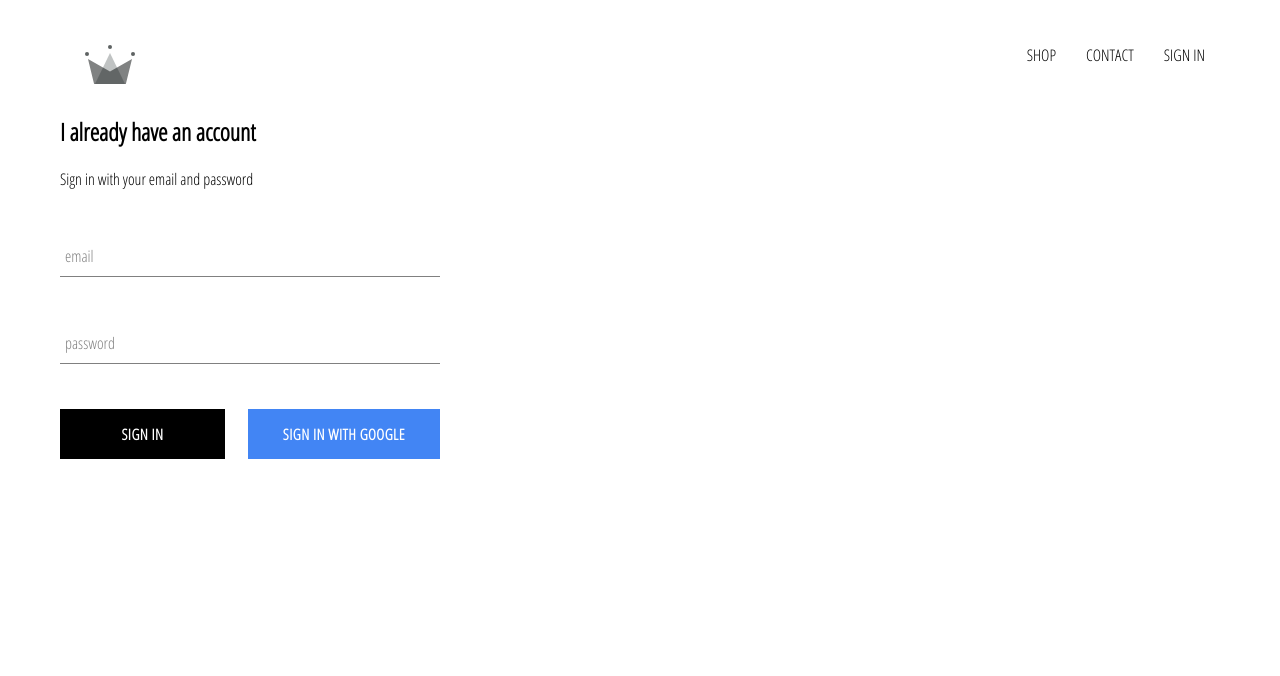
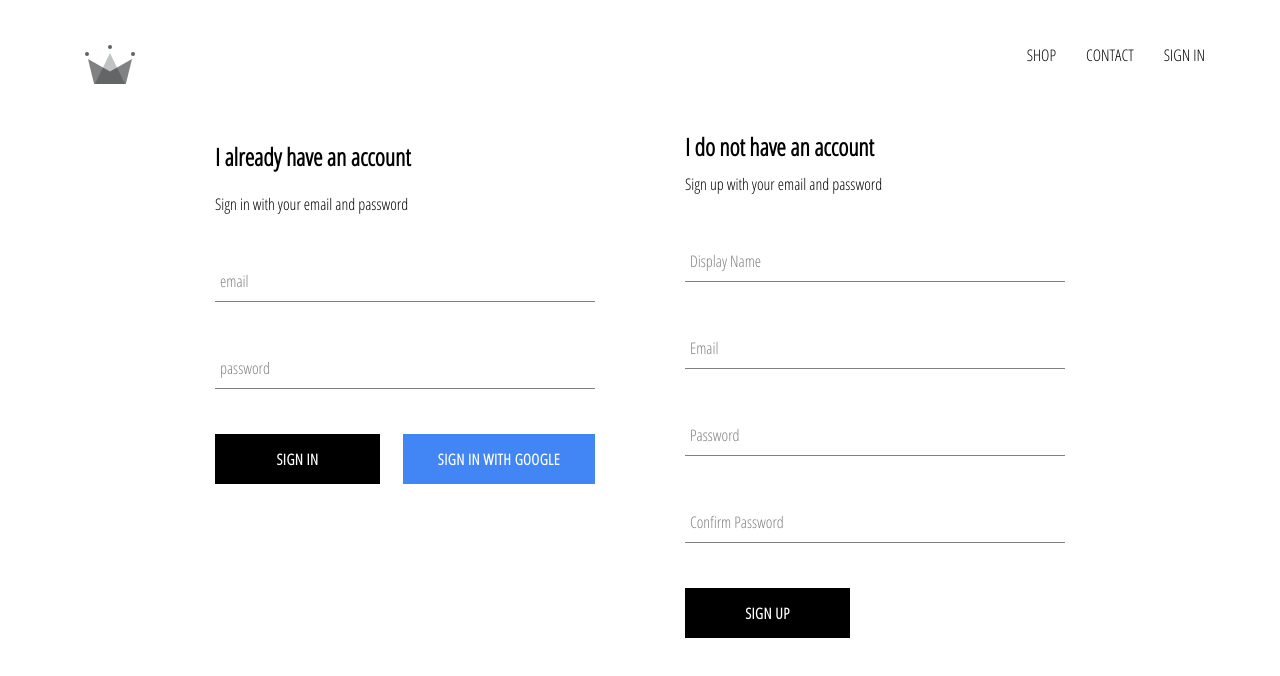
Before and after one commit to emilybruner/crown-clothing, a React (Create React App) app: page /signin in a window 1280 px wide. Shown: the top 676 px of the page. Built offline with nearby package versions, Linux system fonts and the light colour scheme; no server answers.

Commit message:
implemented firebase utils, included ability to store authenticated users into our firestore database

```diff
--- a/src/App.js
+++ b/src/App.js
@@ -31,9 +31,9 @@
             id: snapShot.id,
             ...snapShot.data()
           }
-        }, () => {
-          console.log(this.state)
-        })
+        });
+
+        console.log(this.state);
       });
 
     }
--- /dev/null
+++ b/src/components/sign-up/sign-up.component.jsx
@@ -0,0 +1,103 @@
+import React from 'react';
+
+import FormInput from '../form-input/form-input.component';
+import CustomButton from '../custom-button/custom-button.component';
+
+import {auth, createUserProfileDocument} from '../../firebase/firebase.utils';
+
+import './sign-up.styles.scss';
+import { returnStatement } from '@babel/types';
+
+class SignUp extends React.Component {
+    constructor() {
+        super();
+
+        this.state = {
+            displayName: '',
+            email: '',
+            password: '',
+            confirmPassword: ''
+        }
+    }
+
+    handleSubmit = async event => {
+        event.preventDefault();
+
+        const {displayName, email, password, confirmPassword} = this.state;
+
+        if(password !== confirmPassword) {
+            alert('passwords do not match');
+            return;
+        }
+
+        try {
+            const {user} = await auth.createUserWithEmailAndPassword(email, password);
+
+            await createUserProfileDocument(user, {displayName});
+
+            this.setState({
+                displayName: '',
+                email: '',
+                password: '',
+                confirmPassword: ''
+            })
+
+        } catch (error) {
+            console.error(error);
+        }
+
+    }
+
+    handleChange = event => {
+        const {name, value} = event.target;
+
+        this.setState({[name]: value})
+    }
+
+    render() {
+        const {displayName, email, password, confirmPassword} = this.state;
+        return (
+            <div className='sign-up'>
+                <h2 className='title'>I do not have an account</h2>
+                <span>Sign up with your email and password</span>
+                <form className='sign-up-form' onSubmit={this.handleSubmit}>
+                    <FormInput
+                      type='text'
+                      name='displayName'
+                      value={displayName}
+                      onChange={this.handleChange}
+                      label='Display Name'
+                      required
+                      />
+                      <FormInput
+                      type='email'
+                      name='email'
+                      value={email}
+                      onChange={this.handleChange}
+                      label='Email'
+                      required
+                      />
+                      <FormInput
+                      type='password'
+                      name='password'
+                      value={password}
+                      onChange={this.handleChange}
+                      label='Password'
+                      required
+                      />
+                      <FormInput
+                      type='password'
+                      name='confirmPassword'
+                      value={confirmPassword}
+                      onChange={this.handleChange}
+                      label='Confirm Password'
+                      required
+                      />
+                        <CustomButton type='submit'>SIGN UP</CustomButton>
+                </form>
+            </div>
+        )
+    }
+}
+
+export default SignUp;
--- /dev/null
+++ b/src/components/sign-up/sign-up.styles.scss
@@ -0,0 +1,9 @@
+.sign-up {
+    display: flex;
+    flex-direction: column;
+    width: 380px;
+
+    .title {
+        margin: 10px 0;
+    }
+}
--- a/src/pages/sign-in-and-sign-up/sign-in-and-sign-up.jsx
+++ b/src/pages/sign-in-and-sign-up/sign-in-and-sign-up.jsx
@@ -2,9 +2,14 @@
 import './sign-in-and-sign-up.styles.scss';
 
 import SignIn from '../../components/sign-in/sign-in.component';
+import SignUp from '../../components/sign-up/sign-up.component';
 
 const SignInAndSignUpPage = () => (
-    <div className='sign-in-and-sign-up'><SignIn /></div>
+    <div className='sign-in-and-sign-up'>
+        <SignIn />
+        <SignUp />
+        </div>
+
 )
 
 export default SignInAndSignUpPage;
--- a/src/pages/sign-in-and-sign-up/sign-in-and-sign-up.styles.scss
+++ b/src/pages/sign-in-and-sign-up/sign-in-and-sign-up.styles.scss
@@ -0,0 +1,6 @@
+.sign-in-and-sign-up {
+    width: 850px;
+    display: flex;
+    justify-content: space-between;
+    margin: 30px auto;
+}
```
